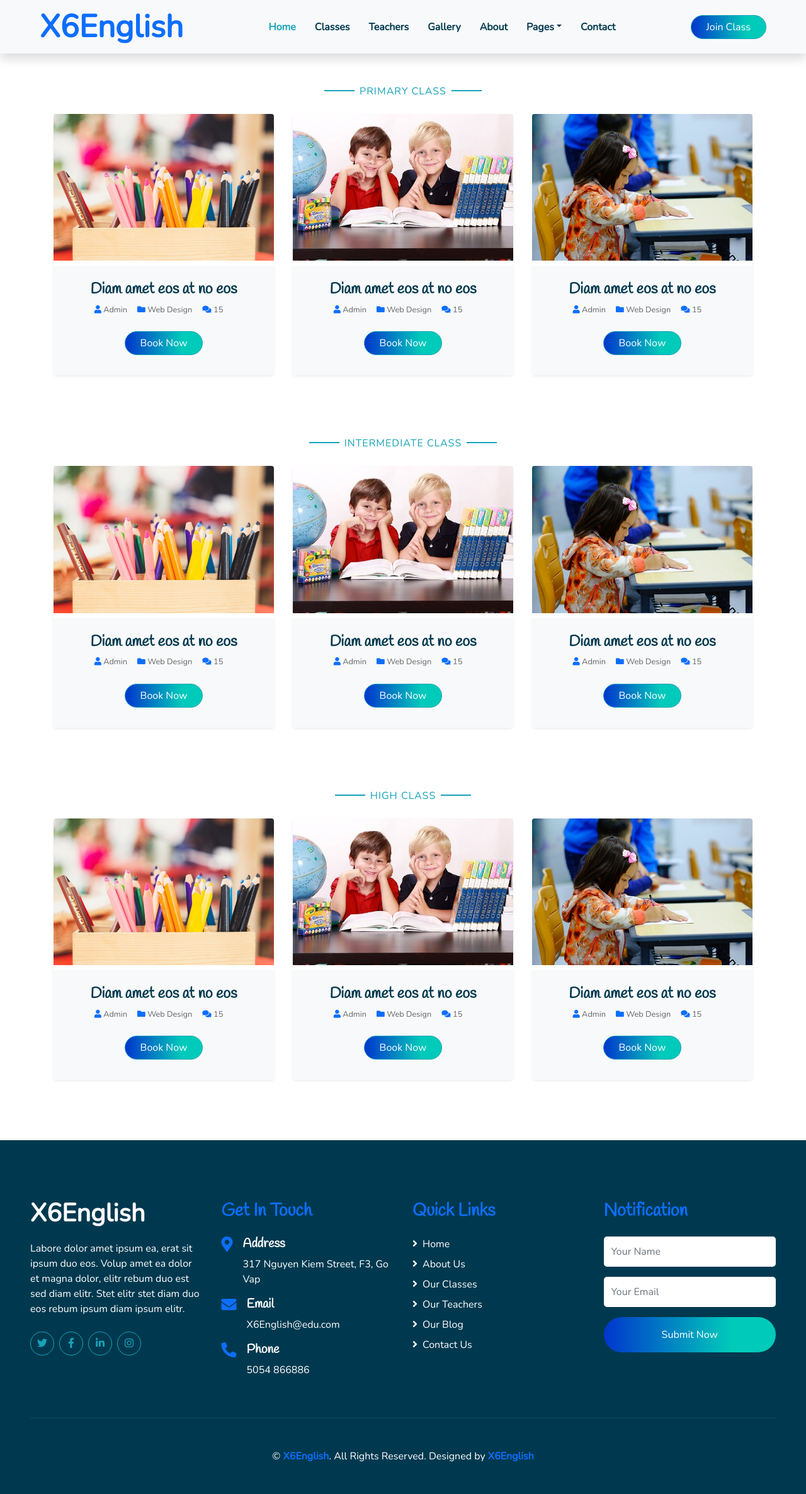
After one commit to hoanpham205/EducationEnglish, a Django app: page /polls/Classes/ in a window 1280 px wide. The commit adds this page. Shown: the whole page at 63% size. Run offline with Django 4.2, Linux system fonts and the light colour scheme; some libraries are stand-ins or nearby versions.

Commit message:
up classes page

```diff
--- /dev/null
+++ b/polls/static/js/buyCourse.js
@@ -0,0 +1,19 @@
+//BuyCourse
+        const buyBtns=document.querySelectorAll('.js-btnbuy')
+        const model=document.querySelector('.js-model')
+        const container=document.querySelector('.js-container')
+        const exit=document.querySelector('.js-exit')
+        function showBuyTickets(){
+            model.classList.add('open')
+        }
+        function hideBuyTickets(){
+            model.classList.remove('open')
+        }
+        for(const buyBtn of buyBtns){
+            buyBtn.addEventListener('click',showBuyTickets)
+        }
+        exit.addEventListener('click',hideBuyTickets)
+        model.addEventListener('click',hideBuyTickets)
+        container.addEventListener('click',function(event){
+            event.stopPropagation()
+        })
--- /dev/null
+++ b/polls/templates/polls/Classes.html
@@ -0,0 +1,210 @@
+{% extends 'polls/layout/base.html' %}
+
+{% block content %}
+   <!-- Primary Class Start -->
+    <div class="container-fluid pt-5">
+        <div class="container">
+            <div class="text-center pb-2">
+                <p class="section-title px-5"><span class="px-2">Primary Class</span></p>
+            </div>
+            <div class="row pb-3">
+                <div class="col-lg-4 mb-4">
+                    <div class="card border-0 shadow-sm mb-2">
+                        <img class="card-img-top mb-2" src="/static/img/blog-1.jpg" alt="">
+                        <div class="card-body bg-light text-center p-4">
+                            <h4 class="">Diam amet eos at no eos</h4>
+                            <div class="d-flex justify-content-center mb-3">
+                                <small class="mr-3"><i class="fa fa-user text-primary"></i> Admin</small>
+                                <small class="mr-3"><i class="fa fa-folder text-primary"></i> Web Design</small>
+                                <small class="mr-3"><i class="fa fa-comments text-primary"></i> 15</small>
+                            </div>
+                            <a href="" class="btn btn-primary px-4 mx-auto my-2 js-btnbuy">Book Now</a>
+                        </div>
+                    </div>
+                </div>
+                <div class="col-lg-4 mb-4">
+                    <div class="card border-0 shadow-sm mb-2">
+                        <img class="card-img-top mb-2" src="/static/img/blog-2.jpg" alt="">
+                        <div class="card-body bg-light text-center p-4">
+                            <h4 class="">Diam amet eos at no eos</h4>
+                            <div class="d-flex justify-content-center mb-3">
+                                <small class="mr-3"><i class="fa fa-user text-primary"></i> Admin</small>
+                                <small class="mr-3"><i class="fa fa-folder text-primary"></i> Web Design</small>
+                                <small class="mr-3"><i class="fa fa-comments text-primary"></i> 15</small>
+                            </div>
+                            <a href="" class="btn btn-primary px-4 mx-auto my-2">Book Now</a>
+                        </div>
+                    </div>
+                </div>
+                <div class="col-lg-4 mb-4">
+                    <div class="card border-0 shadow-sm mb-2">
+                        <img class="card-img-top mb-2" src="/static/img/blog-3.jpg" alt="">
+                        <div class="card-body bg-light text-center p-4">
+                            <h4 class="">Diam amet eos at no eos</h4>
+                            <div class="d-flex justify-content-center mb-3">
+                                <small class="mr-3"><i class="fa fa-user text-primary"></i> Admin</small>
+                                <small class="mr-3"><i class="fa fa-folder text-primary"></i> Web Design</small>
+                                <small class="mr-3"><i class="fa fa-comments text-primary"></i> 15</small>
+                            </div>
+                            <a href="" class="btn btn-primary px-4 mx-auto my-2">Book Now</a>
+                        </div>
+                    </div>
+                </div>
+            </div>
+        </div>
+    </div>
+    <div class="clear"></div>
+</div>
+
+<!--Primary Class End-->
+
+   <!-- Intermediate Class Start -->
+    <div class="container-fluid pt-5">
+        <div class="container">
+            <div class="text-center pb-2">
+                <p class="section-title px-5"><span class="px-2">Intermediate Class</span></p>
+            </div>
+            <div class="row pb-3">
+                <div class="col-lg-4 mb-4">
+                    <div class="card border-0 shadow-sm mb-2">
+                        <img class="card-img-top mb-2" src="/static/img/blog-1.jpg" alt="">
+                        <div class="card-body bg-light text-center p-4">
+                            <h4 class="">Diam amet eos at no eos</h4>
+                            <div class="d-flex justify-content-center mb-3">
+                                <small class="mr-3"><i class="fa fa-user text-primary"></i> Admin</small>
+                                <small class="mr-3"><i class="fa fa-folder text-primary"></i> Web Design</small>
+                                <small class="mr-3"><i class="fa fa-comments text-primary"></i> 15</small>
+                            </div>
+                            <a href="" class="btn btn-primary px-4 mx-auto my-2">Book Now</a>
+                        </div>
+                    </div>
+                </div>
+                <div class="col-lg-4 mb-4">
+                    <div class="card border-0 shadow-sm mb-2">
+                        <img class="card-img-top mb-2" src="/static/img/blog-2.jpg" alt="">
+                        <div class="card-body bg-light text-center p-4">
+                            <h4 class="">Diam amet eos at no eos</h4>
+                            <div class="d-flex justify-content-center mb-3">
+                                <small class="mr-3"><i class="fa fa-user text-primary"></i> Admin</small>
+                                <small class="mr-3"><i class="fa fa-folder text-primary"></i> Web Design</small>
+                                <small class="mr-3"><i class="fa fa-comments text-primary"></i> 15</small>
+                            </div>
+                            <a href="" class="btn btn-primary px-4 mx-auto my-2">Book Now</a>
+                        </div>
+                    </div>
+                </div>
+                <div class="col-lg-4 mb-4">
+                    <div class="card border-0 shadow-sm mb-2">
+                        <img class="card-img-top mb-2" src="/static/img/blog-3.jpg" alt="">
+                        <div class="card-body bg-light text-center p-4">
+                            <h4 class="">Diam amet eos at no eos</h4>
+                            <div class="d-flex justify-content-center mb-3">
+                                <small class="mr-3"><i class="fa fa-user text-primary"></i> Admin</small>
+                                <small class="mr-3"><i class="fa fa-folder text-primary"></i> Web Design</small>
+                                <small class="mr-3"><i class="fa fa-comments text-primary"></i> 15</small>
+                            </div>
+                            <a href="" class="btn btn-primary px-4 mx-auto my-2">Book Now</a>
+                        </div>
+                    </div>
+                </div>
+            </div>
+        </div>
+    </div>
+</div>
+
+<!--Intermediate Class End-->
+
+   <!-- High Class Start -->
+    <div class="container-fluid pt-5">
+        <div class="container">
+            <div class="text-center pb-2">
+                <p class="section-title px-5"><span class="px-2">High Class</span></p>
+            </div>
+            <div class="row pb-3">
+                <div class="col-lg-4 mb-4">
+                    <div class="card border-0 shadow-sm mb-2">
+                        <img class="card-img-top mb-2" src="/static/img/blog-1.jpg" alt="">
+                        <div class="card-body bg-light text-center p-4">
+                            <h4 class="">Diam amet eos at no eos</h4>
+                            <div class="d-flex justify-content-center mb-3">
+                                <small class="mr-3"><i class="fa fa-user text-primary"></i> Admin</small>
+                                <small class="mr-3"><i class="fa fa-folder text-primary"></i> Web Design</small>
+                                <small class="mr-3"><i class="fa fa-comments text-primary"></i> 15</small>
+                            </div>
+                            <a href="" class="btn btn-primary px-4 mx-auto my-2">Book Now</a>
+                        </div>
+                    </div>
+                </div>
+                <div class="col-lg-4 mb-4">
+                    <div class="card border-0 shadow-sm mb-2">
+                        <img class="card-img-top mb-2" src="/static/img/blog-2.jpg" alt="">
+                        <div class="card-body bg-light text-center p-4">
+                            <h4 class="">Diam amet eos at no eos</h4>
+                            <div class="d-flex justify-content-center mb-3">
+                                <small class="mr-3"><i class="fa fa-user text-primary"></i> Admin</small>
+                                <small class="mr-3"><i class="fa fa-folder text-primary"></i> Web Design</small>
+                                <small class="mr-3"><i class="fa fa-comments text-primary"></i> 15</small>
+                            </div>
+                            <a href="" class="btn btn-primary px-4 mx-auto my-2">Book Now</a>
+                        </div>
+                    </div>
+                </div>
+                <div class="col-lg-4 mb-4">
+                    <div class="card border-0 shadow-sm mb-2">
+                        <img class="card-img-top mb-2" src="/static/img/blog-3.jpg" alt="">
+                        <div class="card-body bg-light text-center p-4">
+                            <h4 class="">Diam amet eos at no eos</h4>
+                            <div class="d-flex justify-content-center mb-3">
+                                <small class="mr-3"><i class="fa fa-user text-primary"></i> Admin</small>
+                                <small class="mr-3"><i class="fa fa-folder text-primary"></i> Web Design</small>
+                                <small class="mr-3"><i class="fa fa-comments text-primary"></i> 15</small>
+                            </div>
+                            <a href="" class="btn btn-primary px-4 mx-auto my-2">Book Now</a>
+                        </div>
+                    </div>
+                </div>
+            </div>
+        </div>
+    </div>
+</div>
+
+<!--High Class End-->
+
+ <!-- Model buy tickets -->
+    <div class="modelbuytic js-model">
+        <div class="container js-container">
+            <div class="btnexit js-exit">
+                <i class="ti-close"></i>
+            </div>
+            <header class="header">
+                <i class="ti-bag icon-bag"></i>
+                Tickets
+            </header>
+            <div class="body">
+                <label for="tic-quantity" class="label">
+                    <i class="ti-shopping-cart"></i>
+                    Tickets, $15 per person
+                </label>
+                <input id="tic-quantity" type="text" class="input" placeholder="How many?">
+                <label for="tic-email" class="label">
+                    <i class="ti-user"></i>
+                    Send To
+                </label>
+                <input id="tic-email" type="email" class="input" placeholder="Enter mail">
+                <button id="buytic">Pay
+                    <i class="ti-check"></i>
+                </button>
+            </div>
+            <div class="footer">
+                <p class="help">Need <a href="#">help?</a></p>
+            </div>
+
+
+        </div>
+
+
+    </div>
+    <!-- Javascript buyB -->
+
+
+{% endblock %}
--- a/polls/templates/polls/layout/base.html
+++ b/polls/templates/polls/layout/base.html
@@ -24,7 +24,7 @@
     <script src="https://cdn.jsdelivr.net/npm/bootstrap@5.0.2/dist/js/bootstrap.bundle.min.js"
             integrity="sha384-MrcW6ZMFYlzcLA8Nl+NtUVF0sA7MsXsP1UyJoMp4YLEuNSfAP+JcXn/tWtIaxVXM"
             crossorigin="anonymous"></script>
-
+    <link rel="stylesheet" href="{% static 'css/buyCourse.css' %}">
     <link rel="stylesheet" href="{% static 'css/styleheader.css' %}">
     <script src="https://cdnjs.cloudflare.com/ajax/libs/moment.js/2.29.4/moment.min.js"></script>
     <script src="https://cdnjs.cloudflare.com/ajax/libs/moment.js/2.29.4/moment-with-locales.min.js"></script>
@@ -41,7 +41,7 @@
     {% block footer %}
         {% include 'polls/layout/footer.html'  %}
     {% endblock %}
-
+    <script src="{% static '/js/buyCourse.js' %}"></script>
     <script src="{% static '/js/js.js' %}"></script>
     <script src="{% static '/js/index.js' %}"></script>
 </body>
--- a/polls/templates/polls/layout/header.html
+++ b/polls/templates/polls/layout/header.html
@@ -10,9 +10,9 @@
             <div class="collapse navbar-collapse justify-content-between" id="navbarCollapse">
                 <div class="navbar-nav font-weight-bold mx-auto py-0">
                     <a href="index.html" class="nav-item nav-link active">Home</a>
-                    <a href="{% url 'login' %}" class="nav-item nav-link">Classes</a>
+                    <a href="{% url 'Classes' %}" class="nav-item nav-link">Classes</a>
                     <a href="{% url 'login' %}" class="nav-item nav-link">Teachers</a>
-                    <a href="{% url 'bookcourse' %}" class="nav-item nav-link">Gallery</a>
+                    <a href="" class="nav-item nav-link">Gallery</a>
                     <a href="" class="nav-item nav-link">About</a>
                     <div class="nav-item dropdown">
                         <a href="#" class="nav-link dropdown-toggle" data-toggle="dropdown">Pages</a>
--- a/polls/urls.py
+++ b/polls/urls.py
@@ -7,5 +7,5 @@ urlpatterns = [
     path('',views.index,name='index'),
     path('list/',views.viewlist,name='view_list'),
     path('login/',views.loginView,name='login'),
-    path('bookcourse/',views.bookcourse,name='bookcourse')
+    path('Classes/',views.Classes,name='Classes')
 ]
--- a/polls/views.py
+++ b/polls/views.py
@@ -19,5 +19,5 @@ def detailView(request,question_id):
 def loginView(request):
     return render(request,'polls/login.html')
 
-def bookcourse(request):
-    return render(request,'polls/bookcourse.html')
+def Classes(request):
+    return render(request,'polls/Classes.html')
```
Also changed, not shown: polls/static/css/buyCourse.css (added, +110 -0 lines), polls/templates/polls/bookcourse.html (+6 -9 lines), polls/templates/polls/index.html (+49 -0 lines).
